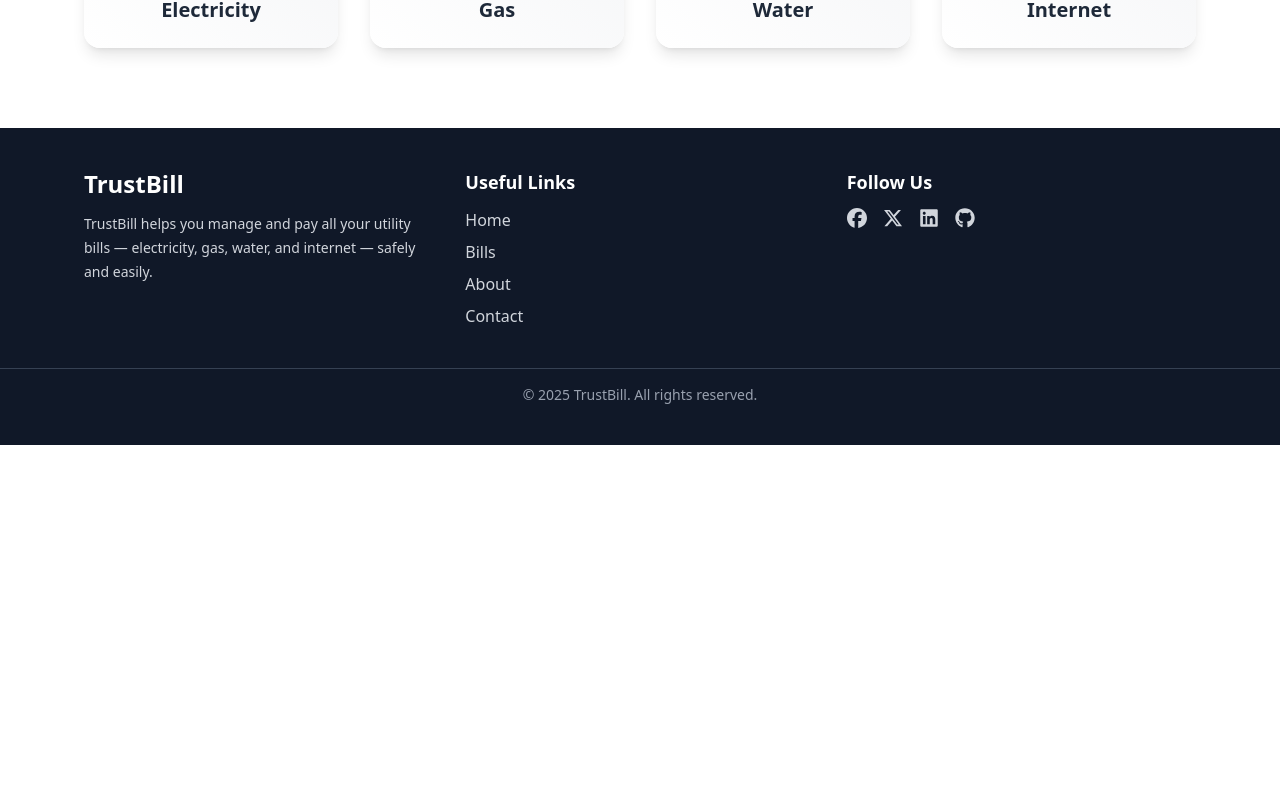
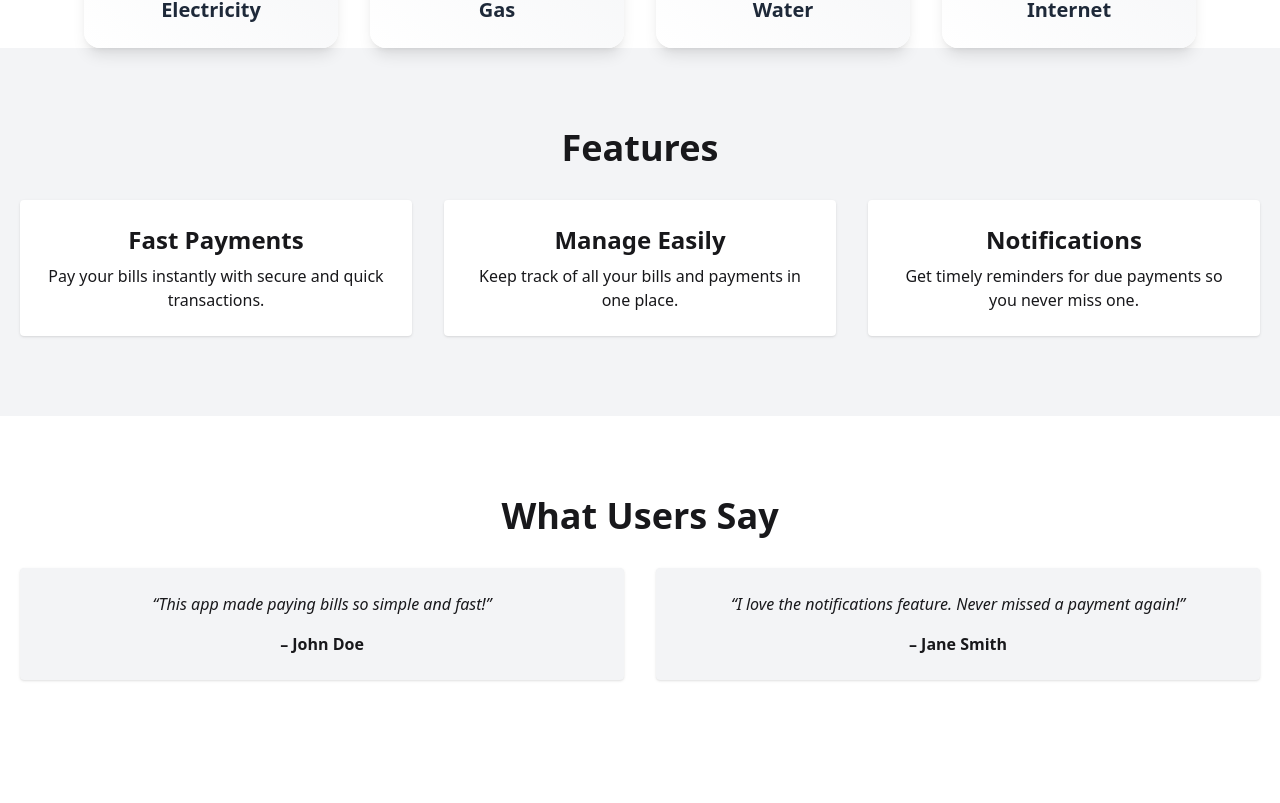
Before and after one commit to imjhrakib/utility-bill-client, a React (Vite) app: page / in a window 1280 px wide. Shown: the part 757-1560 px from the top of the page. Before the commit the page ends 1202 px from the top, so only its background shows below. Built offline with nearby package versions, Linux system fonts and the light colour scheme; no server answers.

Commit message:
added features and reviews section

```diff
--- /dev/null
+++ b/src/components/Features/Features.jsx
@@ -0,0 +1,27 @@
+import React from "react";
+
+const Features = () => {
+  return (
+    <section className="py-20 bg-gray-100 px-5">
+      <div className="container mx-auto text-center">
+        <h2 className="text-4xl font-bold mb-8">Features</h2>
+        <div className="grid grid-cols-1 md:grid-cols-3 gap-8">
+          <div className="p-6 bg-white rounded shadow">
+            <h3 className="text-2xl font-semibold mb-2">Fast Payments</h3>
+            <p>Pay your bills instantly with secure and quick transactions.</p>
+          </div>
+          <div className="p-6 bg-white rounded shadow">
+            <h3 className="text-2xl font-semibold mb-2">Manage Easily</h3>
+            <p>Keep track of all your bills and payments in one place.</p>
+          </div>
+          <div className="p-6 bg-white rounded shadow">
+            <h3 className="text-2xl font-semibold mb-2">Notifications</h3>
+            <p>Get timely reminders for due payments so you never miss one.</p>
+          </div>
+        </div>
+      </div>
+    </section>
+  );
+};
+
+export default Features;
--- a/src/components/Headers/Navbar.jsx
+++ b/src/components/Headers/Navbar.jsx
@@ -1,12 +1,13 @@
-import React, { useContext } from "react";
+import React, { useContext, useState } from "react";
 import { NavLink, useNavigate } from "react-router";
 import { AuthContext } from "../../provider/AuthContext";
 
 const Navbar = () => {
-  const { user, signOutUser } = useContext(AuthContext);
+  const { user, signOutUser, setUser } = useContext(AuthContext);
   const navigate = useNavigate();
   const handleLogOut = () => {
     signOutUser().then(() => {
+      setUser(null);
       navigate("/");
       console.log("signOut successfully");
     });
--- a/src/components/LoginPage/LoginPage.jsx
+++ b/src/components/LoginPage/LoginPage.jsx
@@ -3,20 +3,25 @@ import { NavLink, useNavigate } from "react-router";
 import { AuthContext } from "../../provider/AuthContext";
 
 const LoginPage = () => {
-  const { signInUser } = useContext(AuthContext);
+  const { signInUser, signInWithGoogle } = useContext(AuthContext);
   const navigate = useNavigate();
   const handleLogin = (e) => {
     e.preventDefault();
     const email = e.target.email.value;
     const password = e.target.password.value;
-    signInUser(email, password).then((res) => {
-      console.log(email);
-    });
-    navigate("/");
+    signInUser(email, password)
+      .then((res) => {
+        console.log(res.user.displayName);
+        navigate("/");
+      })
+      .catch((err) => console.log(err.message));
+
     console.log("login successfully");
   };
   const handleGoogleSignIn = () => {
-    console.log("google sign in");
+    signInWithGoogle()
+      .then((result) => console.log(result.user))
+      .catch((error) => console.log(error.message));
   };
   return (
     <div className="card bg-base-100 mx-auto w-full max-w-sm shrink-0 shadow-2xl mt-15 py-10">
--- /dev/null
+++ b/src/components/Reviews/Reviews.jsx
@@ -0,0 +1,27 @@
+import React from "react";
+
+const Reviews = () => {
+  return (
+    <section className="py-20  px-5 bg-white">
+      <div className="container mx-auto text-center">
+        <h2 className="text-4xl font-bold mb-8">What Users Say</h2>
+        <div className="grid grid-cols-1 md:grid-cols-2 gap-8">
+          <div className="p-6 bg-gray-100 rounded shadow">
+            <p className="italic">
+              “This app made paying bills so simple and fast!”
+            </p>
+            <h4 className="mt-4 font-semibold">– John Doe</h4>
+          </div>
+          <div className="p-6 bg-gray-100 rounded shadow">
+            <p className="italic">
+              “I love the notifications feature. Never missed a payment again!”
+            </p>
+            <h4 className="mt-4 font-semibold">– Jane Smith</h4>
+          </div>
+        </div>
+      </div>
+    </section>
+  );
+};
+
+export default Reviews;
--- a/src/layouts/Home.jsx
+++ b/src/layouts/Home.jsx
@@ -1,12 +1,16 @@
 import React from "react";
 import HeroSection from "../components/Headers/HeroSection";
 import CategorySection from "../components/CategorySection/CategorySection";
+import Features from "../components/Features/Features";
+import Reviews from "../components/Reviews/Reviews";
 
 const Home = () => {
   return (
     <div>
       <HeroSection></HeroSection>
       <CategorySection></CategorySection>
+      <Features></Features>
+      <Reviews></Reviews>
     </div>
   );
 };
--- a/src/provider/AuthProvider.jsx
+++ b/src/provider/AuthProvider.jsx
@@ -3,15 +3,18 @@ import { AuthContext } from "./AuthContext";
 import auth from "../firebase/firebase.config.js";
 import {
   createUserWithEmailAndPassword,
+  GoogleAuthProvider,
   onAuthStateChanged,
   signInWithEmailAndPassword,
   signInWithPopup,
   signOut,
 } from "firebase/auth";
+const googleProvider = new GoogleAuthProvider();
 const AuthProvider = ({ children }) => {
   const [user, setUser] = useState(null);
-  const [loading, setLoading] = useState(true);
+  const [loading, setLoading] = useState(false);
   const createUser = (email, password) => {
+    setUser(user);
     setLoading(true);
     return createUserWithEmailAndPassword(auth, email, password);
   };
@@ -27,14 +30,13 @@ const AuthProvider = ({ children }) => {
   };
 
   const signOutUser = () => {
-    setLoading(true);
     return signOut(auth);
   };
 
   useEffect(() => {
     const unsubscribe = onAuthStateChanged(auth, (currentUser) => {
       if (currentUser) {
-        console.log("currentUser from AuthProvider", currentUser);
+        console.log("currentUser from onAuthStateChanged", currentUser);
         setUser(currentUser);
       }
       //   if (currentUser) {
@@ -54,7 +56,6 @@ const AuthProvider = ({ children }) => {
       //       });
       //   }
       //   setUser(currentUser);
-      //   setLoading(false);
     });
 
     return () => {
@@ -68,6 +69,8 @@ const AuthProvider = ({ children }) => {
     signInWithGoogle,
     signOutUser,
     user,
+    setUser,
+    setLoading,
     loading,
   };
   return <AuthContext value={authInfo}>{children}</AuthContext>;
```
